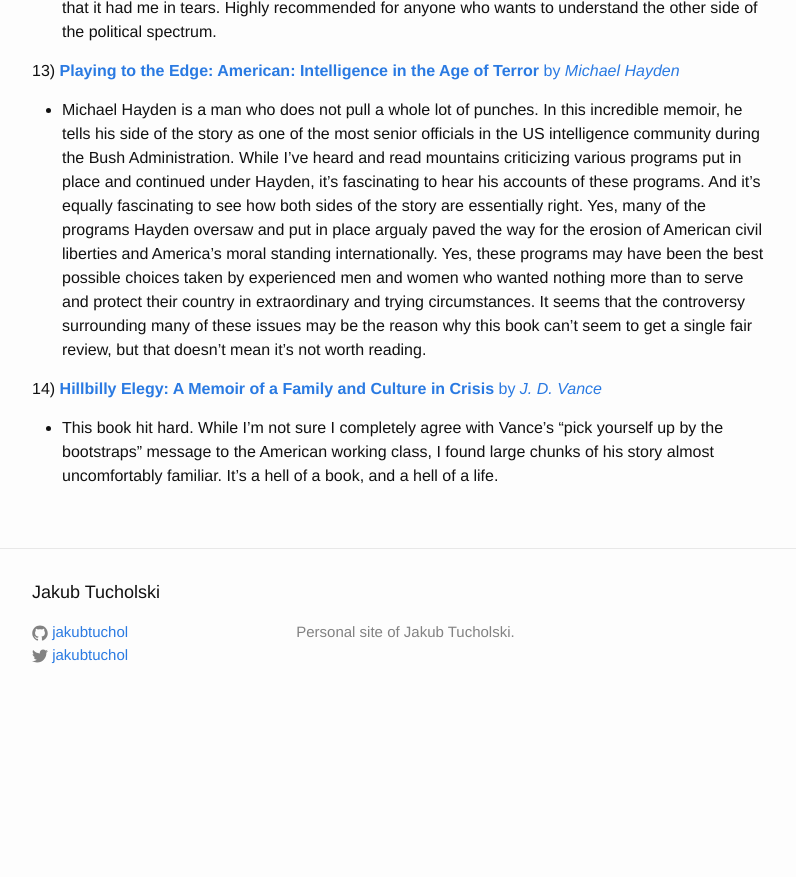
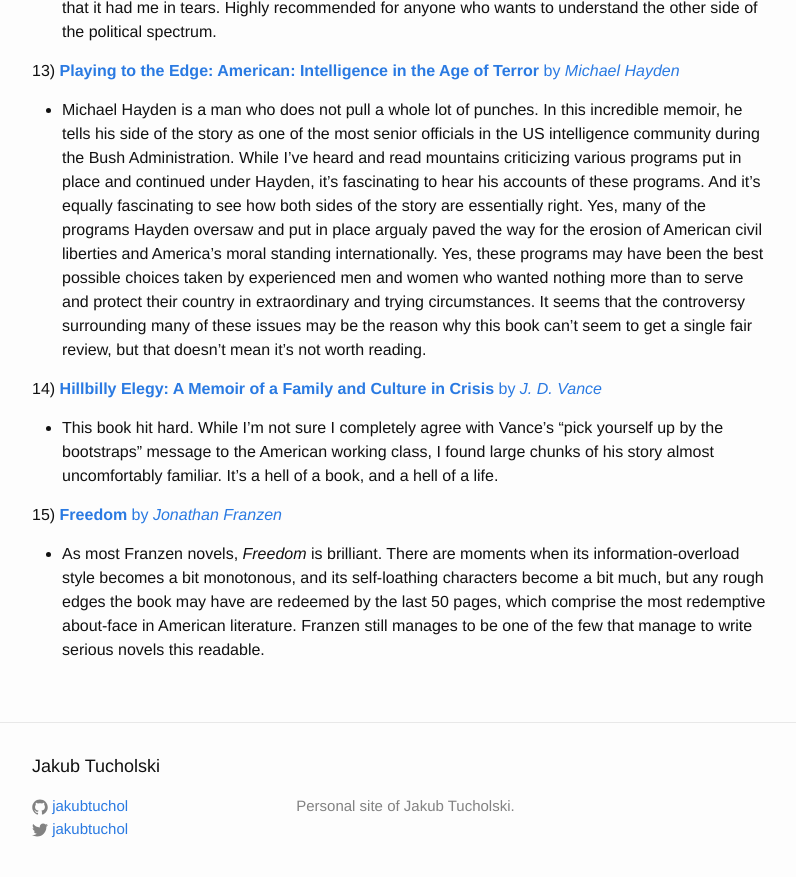
Before and after one commit to jakubtuchol/jakubtuchol.github.io, a Jekyll site: the page built from _posts/2017-01-02-yearly-reading-list.markdown, in a window 1280 px wide and 900 px high, scrolled down 2307 px. Shown: the top 877 px of the window, without its empty margins (238-1034 px from the left). Built offline with Jekyll 4.4.1, drawn with Linux system fonts in a browser that asks for light colours; before the commit the page ends 3033 px from its top, so only the background shows below that.

Commit message:
adding freedom

```diff
--- a/_posts/2017-01-02-yearly-reading-list.markdown
+++ b/_posts/2017-01-02-yearly-reading-list.markdown
@@ -66,6 +66,10 @@ This year, I'm aiming to read 52 books (one per week for a year). I'll be keepin
 
 * This book hit hard. While I'm not sure I completely agree with Vance's "pick yourself up by the bootstraps" message to the American working class, I found large chunks of his story almost uncomfortably familiar. It's a hell of a book, and a hell of a life.
 
+15) [**Freedom** by *Jonathan Franzen*][freedom]
+
+* As most Franzen novels, *Freedom* is brilliant. There are moments when its information-overload style becomes a bit monotonous, and its self-loathing characters become a bit much, but any rough edges the book may have are redeemed by the last 50 pages, which comprise the most redemptive about-face in American literature. Franzen still manages to be one of the few that manage to write serious novels this readable.
+
 [black_flags]:         https://www.amazon.com/Black-Flags-Rise-Joby-Warrick/dp/0804168938
 [shock_doctrine]:      https://www.amazon.com/Shock-Doctrine-Rise-Disaster-Capitalism/dp/0312427999
 [stranger]:            https://www.amazon.com/Stranger-Albert-Camus/dp/0679720200
@@ -81,3 +85,4 @@ This year, I'm aiming to read 52 books (one per week for a year). I'll be keepin
 [strangers_land]:      https://www.amazon.com/Strangers-Their-Own-Land-Mourning/dp/1620972255
 [playing_edge]:        https://www.amazon.com/Playing-Edge-American-Intelligence-Terror/dp/1594206562
 [hillbilly_elegy]:     https://www.amazon.com/Hillbilly-Elegy-Memoir-Family-Culture/dp/0062300547
+[freedom]:             https://www.amazon.com/Freedom-Novel-Oprahs-Book-Club/dp/0312576463
```
